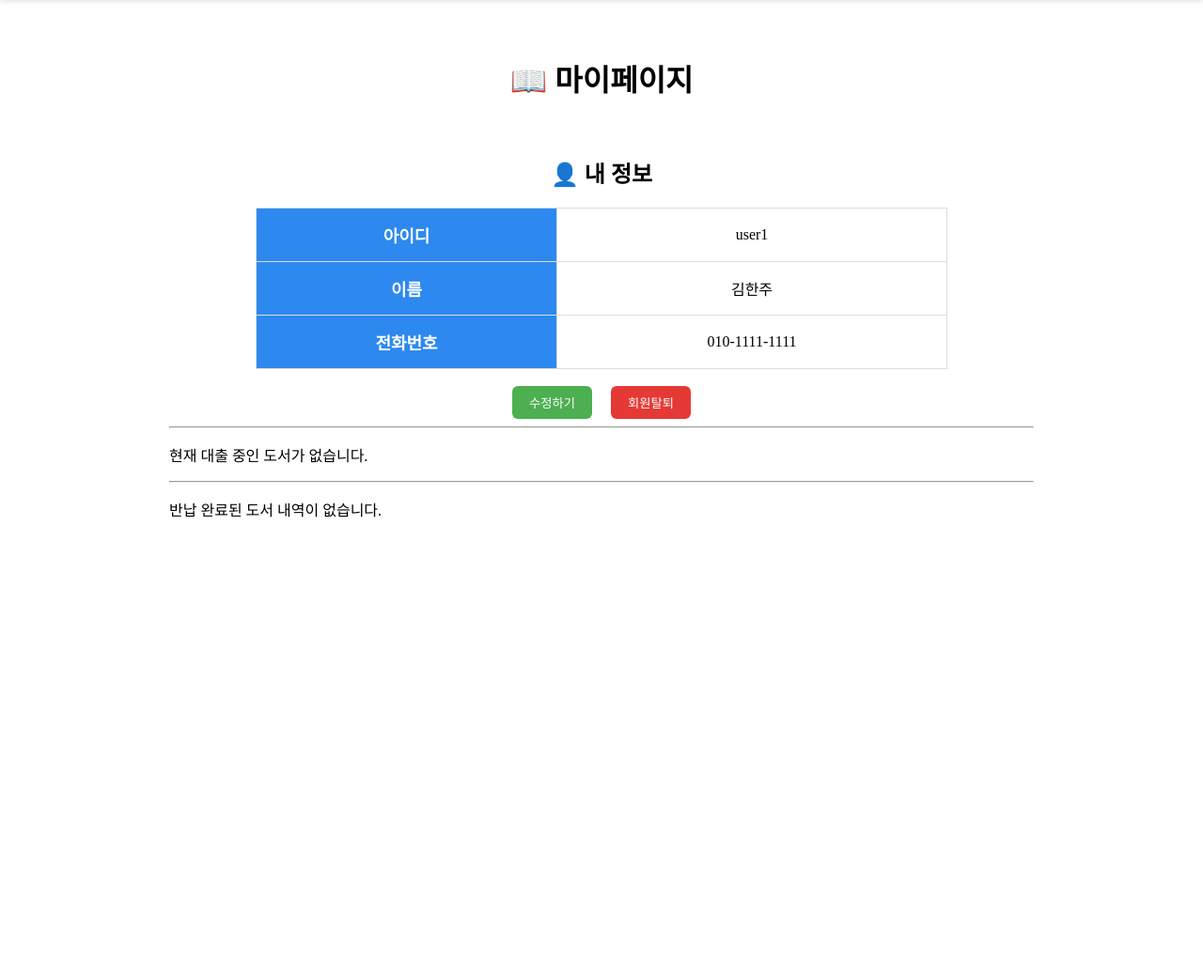
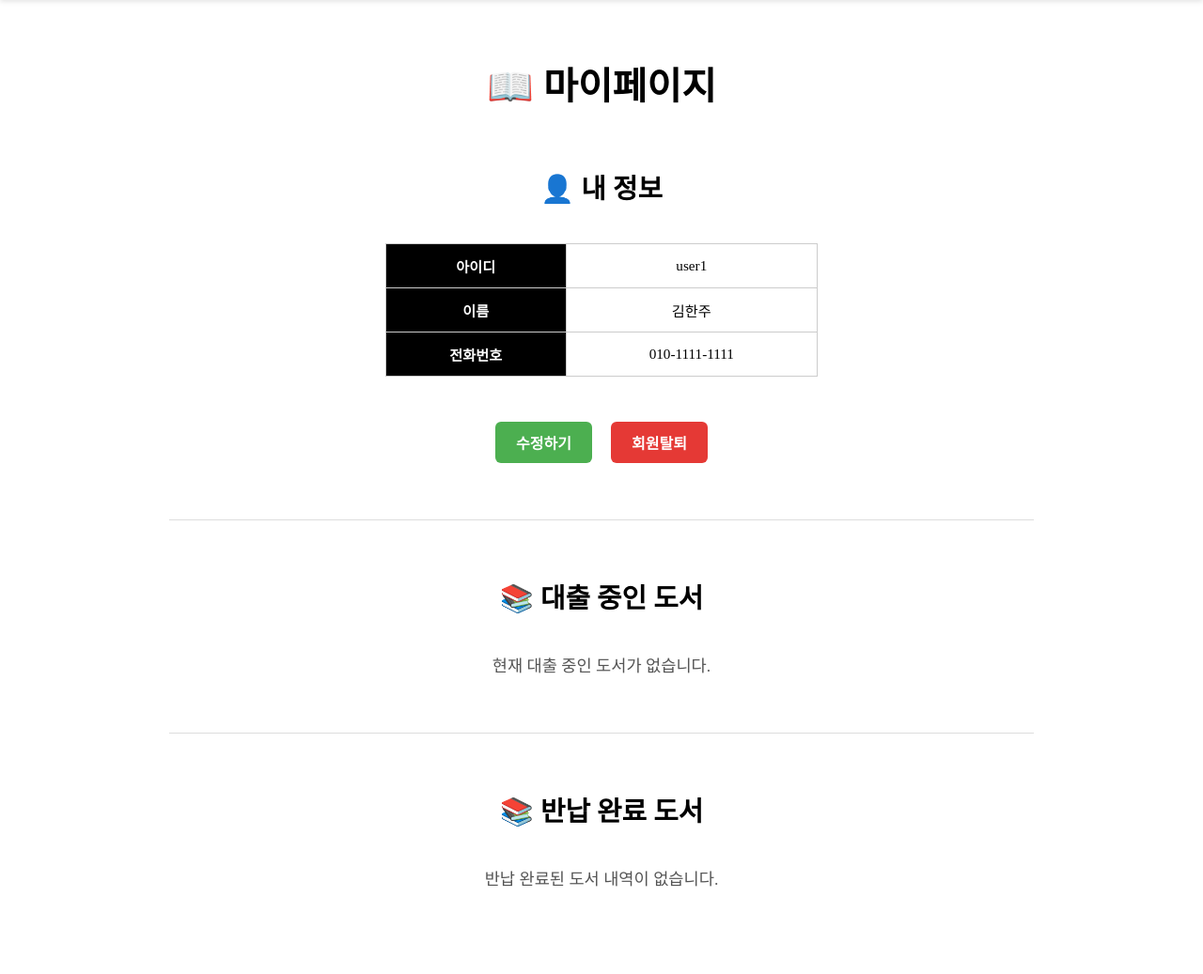
Before and after one commit to ithodol/readme, a PHP site: page /user/info.php in a window 1280 px wide. Shown: the part 60-1097 px from the top of the page at 94% size. Before the commit the page ends 611 px from the top, so only its background shows below. Run offline with PHP 8.4, Linux system fonts and the light colour scheme; a user stored in the database is signed in; data comes from the database, SQL or seed files in the repository; data that the repository does not hold is empty; some web fonts are replaced.

Commit message:
7/6 반납하기 수정, 마이페이지 css 완료

```diff
--- a/book/returnBookPro.php
+++ b/book/returnBookPro.php
@@ -37,10 +37,6 @@ if ($_SERVER['REQUEST_METHOD'] === 'POST') {
     $stmtUpdateLoan->bind_param("si", $today, $lno);
     $stmtUpdateLoan->execute();
 
-    // 상태수정
-    $stmtUpdateBook = $conn->prepare("UPDATE book SET bstate = 0 WHERE bno = ?");
-    $stmtUpdateBook->bind_param("i", $bno);
-    $stmtUpdateBook->execute();
 
     echo "<script>alert('반납이 완료되었습니다.'); location.href='/readme/user/info.php';</script>";
     exit;
--- a/css/user.css
+++ b/css/user.css
@@ -1,82 +1,129 @@
 .userInfoCon {
   max-width: 960px;
   margin: 0 auto;
-  padding: 0 20px;
+  padding: 0 20px 60px;
   box-sizing: border-box;
 }
 
-/* 페이지 제목 */
 .pageTitle {
-    margin: 60px 0px;
-    text-align: center;
-}
-.userInfoCon > h2{
-    text-align: center;
+  margin: 60px 0px;
+  text-align: center;
+  font-size: 2.5rem;
+  font-weight: bold;
 }
 
-/* 테이블 */
+
+.userInfoCon > h2,
+.sectionTitle {
+  text-align: center;
+  margin: 40px 0px;
+  font-size: 1.8rem;
+  font-weight: bold;
+}
+
+/* 내정보 */
 .userTable {
-  width: 80%;
-  margin-left: auto;
-  margin-right: auto;
+  width: 50%;
+  margin: 0 auto 30px;
   border-collapse: collapse;
 }
 
 .userTable th,
 .userTable td {
   border: 1px solid #ddd;
-  padding: 15px;
+  padding: 12px 20px;
   text-align: center;
 }
 
 .userTable th {
-  background-color: #2d89ef;
+  background-color: black;
   color: white;
   font-weight: bold;
-  font-size: 18px;
 }
 
-.userTable td:nth-child(3), .userTable td:nth-child(4){
+.userTable td:nth-child(3),
+.userTable td:nth-child(4) {
   text-align: left;
 }
 
 
-.formBox{
-    display: flex;
-    justify-content: center;
+.formBox {
+  display: flex;
+  justify-content: center;
+  gap: 20px;
+  margin-bottom: 40px;
+}
+
+.infoUpdateBtn,
+.infoDeleteBtn {
+  background-color: #4caf50;
+  color: white;
+  padding: 10px 22px;
+  border: none;
+  border-radius: 6px;
+  cursor: pointer;
+  font-size: 1rem;
+  font-weight: 600;
+  transition: background-color 0.3s ease;
+}
+
+.infoUpdateBtn:hover {
+  background-color: #45a049;
+}
+
+.infoDeleteBtn {
+  background-color: #e53935;
+}
+
+.infoDeleteBtn:hover {
+  background-color: #b71c1c;
 }
 
 
-/* 버튼 */
-.infoUpdateBtn, .infoDeleteBtn {
-  background-color: #4CAF50;
+/* 대출 */
+.userInfoCon table:not(.userTable) {
+  width: 90%;
+  margin: 0 auto 40px;
+  border-collapse: collapse;
+}
+
+.userInfoCon th,
+.userInfoCon td {
+  border: 1px solid #ccc;
+  padding: 12px 15px;
+  text-align: center;
+  vertical-align: middle;
+  font-size: 0.95rem;
+}
+
+.userInfoCon th {
+  background-color: black;
   color: white;
-  padding: 8px 18px;
-  border: none;
-  border-radius: 6px;
-  cursor: pointer;
-  margin: 0px 10px;
+  font-weight: 600;
 }
-.infoUpdateBtn:hover {
-  background-color: #45a049;
+
+.userInfoCon td a.link {
+  color: black;
+  font-weight: 500;
+  text-decoration: none;
+  transition: color 0.3s ease;
 }
-.infoDeleteBtn{
-    background-color: #E53935;
-}
-.infoDeleteBtn:hover{
-    background-color: #B71C1C ;
+
+.userInfoCon td a.link:hover {
+  color: gray;
 }
 
 
 
-/* 링크 */
-.link {
-  color: #2d89ef;
-  text-decoration: none;
-  font-weight: 500;
-  transition: color 0.3s ease;
+.userInfoCon p {
+  text-align: center;
+  font-size: 1.1rem;
+  color: #555;
+  margin: 30px 0;
 }
 
-.link:hover {
-  color: #1a5fc8;
+.userInfoCon hr {
+  border: 0;
+  border-top: 1px solid #ddd;
+  margin: 60px 0;
 }
--- a/user/info.php
+++ b/user/info.php
@@ -42,7 +42,7 @@ $user = $result_user->fetch_assoc();
 
     <hr>
 
-    <!-- 대출 현황 -->
+    <h2 class="sectionTitle">📚 대출 중인 도서</h2>
     <?php
     $sql = "
         SELECT loan.lno, book.bno, book.btitle, book.briter, loan.ldate, loan.lddate, loan.lstate
@@ -58,7 +58,7 @@ $user = $result_user->fetch_assoc();
     $result = $stmt->get_result();
 
     if ($result->num_rows > 0): ?>
-        <h2 class="sectionTitle">📚 대출 중인 도서</h2>
+
         <table border="1" cellpadding="5" cellspacing="0">
             <thead>
                 <tr>
@@ -83,9 +83,9 @@ $user = $result_user->fetch_assoc();
                     <td><?= htmlspecialchars($row['lddate']) ?></td>
                     <td><?= $row['lstate'] == 0 ? '대출중' : '반납완료' ?></td>
                     <td>
-                        <form method="post" action="returnBook.php">
-                            <input type="hidden" name="lno" value="<?= $row['lno'] ?>">
-                            <button type="submit">반납하기</button>
+                        <form method="post" action="/readme/book/returnBookPro.php" onsubmit="return confirm('반납하시겠습니까?');">
+                        <input type="hidden" name="lno" value="<?= $row['lno'] ?>">
+                        <button type="submit">반납하기</button>
                         </form>
                     </td>
                 </tr>
@@ -98,7 +98,7 @@ $user = $result_user->fetch_assoc();
 
     <hr>
 
-    <!-- 대출 내역 -->
+    <h2>📚 반납 완료 도서</h2>
     <?php
     $sqlHistory = "
         SELECT loan.lno, book.bno, book.btitle, book.briter, loan.ldate, loan.lddate, loan.lrdate
@@ -114,7 +114,7 @@ $user = $result_user->fetch_assoc();
     $resultHistory = $stmtHistory->get_result();
 
     if ($resultHistory->num_rows > 0): ?>
-        <h2>📚 대출 내역</h2>
+
         <table border="1" cellpadding="5" cellspacing="0">
             <thead>
                 <tr>
```
Also changed, not shown: book/retunPro.php (deleted, +0 -45 lines).
